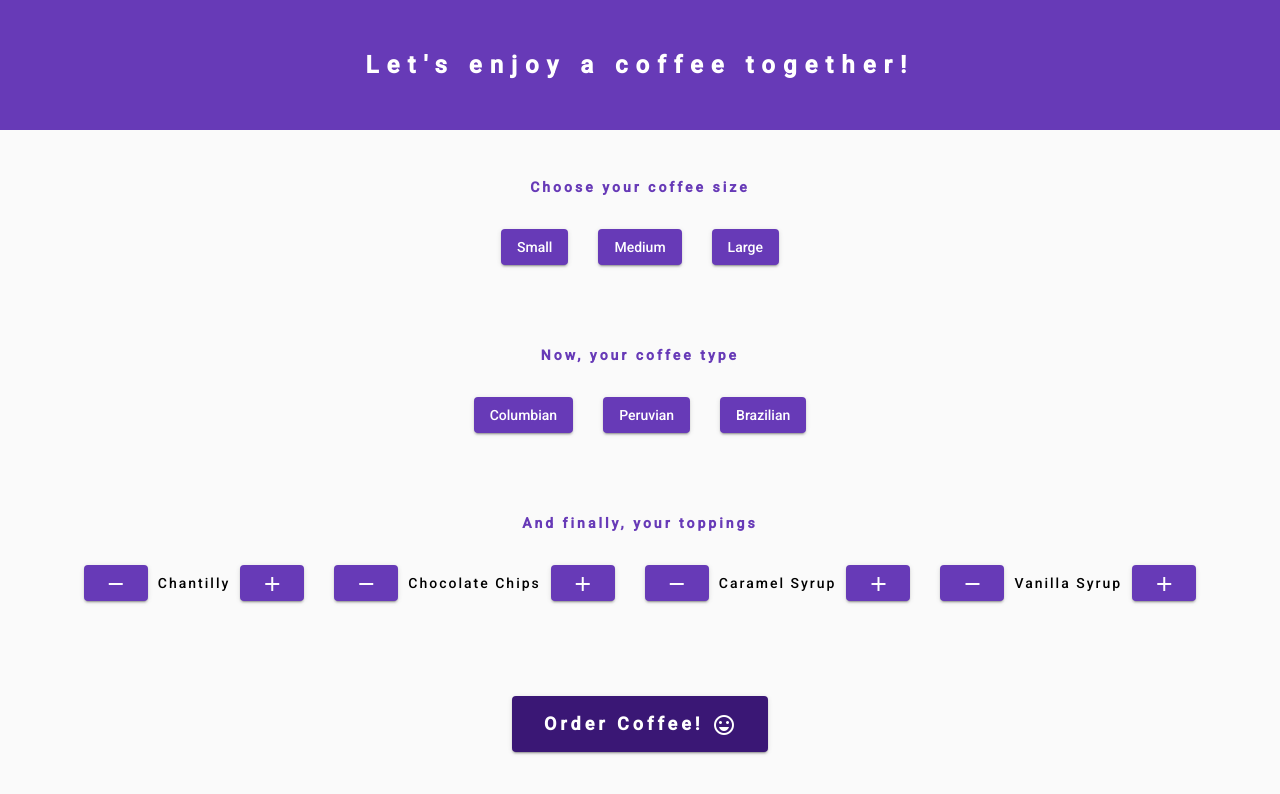
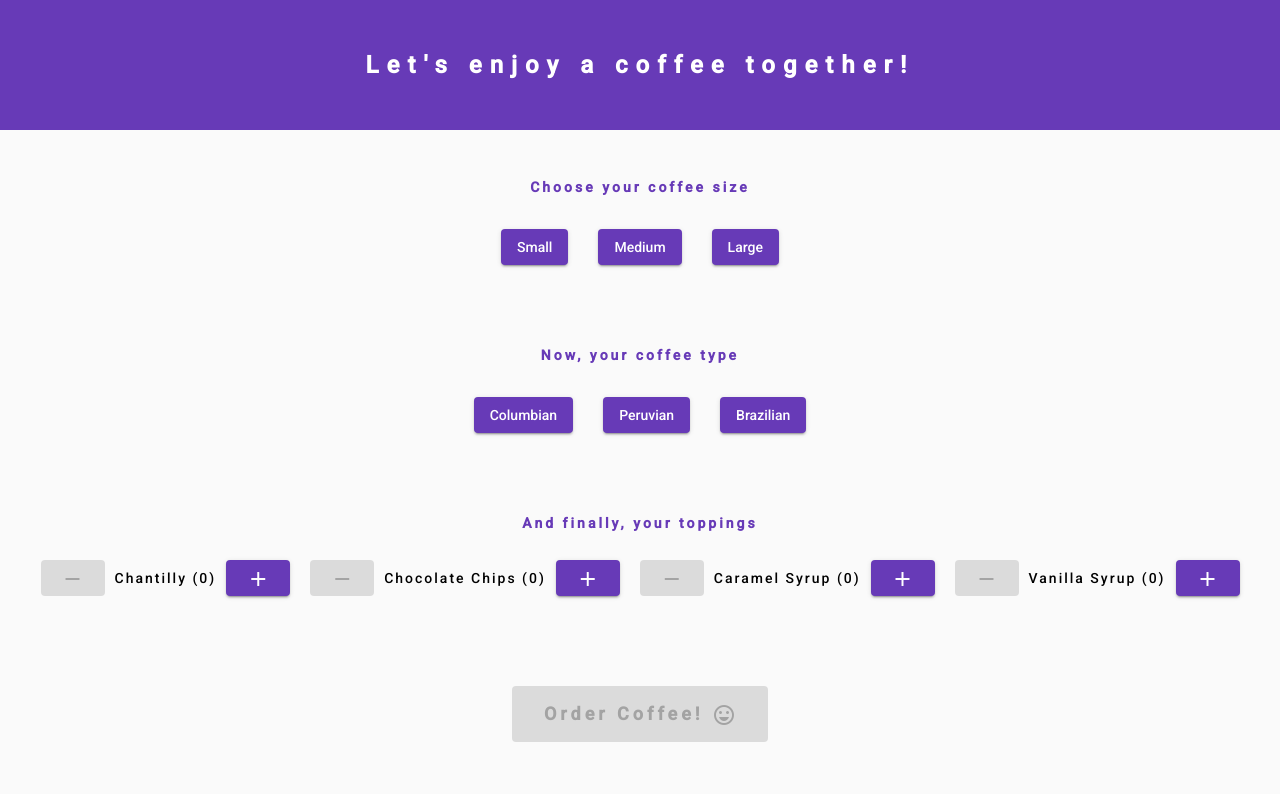
Before and after one commit to victorgallen73/coffee-machine, an Angular app: page / in a window 1280 px wide. Shown: the top 794 px of the page. Built offline with nearby package versions, Linux system fonts and the light colour scheme.

Commit message:
Update toppings to work with formArray

```diff
--- a/src/app/components/coffee-machine/coffee-machine.component.html
+++ b/src/app/components/coffee-machine/coffee-machine.component.html
@@ -2,8 +2,8 @@
     <p class="container__title">Let's enjoy a coffee together!</p>
     <app-cup-size [control]="coffeeForm.controls['size']"></app-cup-size>
     <app-coffee-type [control]="coffeeForm.controls['type']"></app-coffee-type>
-    <app-toppings [control]="coffeeForm.controls['toppings']"></app-toppings>
-    <button mat-raised-button color="primary" class="container__button" (click)="orderCoffee()">
+    <app-toppings [form]="coffeeForm"></app-toppings>
+    <button mat-raised-button color="primary" class="container__button" [disabled]="this.coffeeForm.invalid" (click)="orderCoffee()">
       Order Coffee!
       <mat-icon>sentiment_very_satisfied</mat-icon>
     </button>
--- a/src/app/components/coffee-machine/coffee-machine.component.ts
+++ b/src/app/components/coffee-machine/coffee-machine.component.ts
@@ -1,5 +1,6 @@
 import { Component, OnInit } from '@angular/core';
 import { FormArray, FormBuilder, FormGroup, Validators } from '@angular/forms';
+import { Topping } from 'src/app/models/topping.enum';
 
 @Component({
   selector: 'app-coffee-machine',
@@ -9,6 +10,7 @@ import { FormArray, FormBuilder, FormGroup, Validators } from '@angular/forms';
 export class CoffeeMachineComponent implements OnInit {
 
   coffeeForm!: FormGroup;
+  toppingsEnum: Array<string> = Object.values(Topping);
 
   constructor(private fb: FormBuilder) { }
 
@@ -21,17 +23,30 @@ export class CoffeeMachineComponent implements OnInit {
     this.coffeeForm = this.fb.group({
       size: ['', Validators.required],
       type: ['', Validators.required],
-      toppings: this.fb.array([
-        this.fb.control('')
-      ]),
+      toppings: this.fb.array([]),
     })
+
+    // Add all toppings form groups
+    this.createToppingsFormGroup();
   }
 
-  get toppings() {
+  private createToppingsFormGroup(): void {
+    this.toppingsEnum.forEach(top => {
+      this.toppings.push(
+        this.fb.group({
+          topping: [top],
+          quantity: 0
+        })
+      )
+    });
+  }
+
+  get toppings(): FormArray {
     return this.coffeeForm.controls['toppings'] as FormArray;
   }
 
   orderCoffee() {
+    console.log(this.coffeeForm.getRawValue());
 
   }
 
--- a/src/app/components/toppings/toppings.component.html
+++ b/src/app/components/toppings/toppings.component.html
@@ -1,14 +1,16 @@
 <div class="container">
     <p class="container__title">And finally, your toppings</p>
 
-    <div class="container__inner">
-        <div class="container__button" *ngFor="let topping of toppings">
-            <button mat-raised-button color="primary">
-              <mat-icon>remove</mat-icon>
-            </button>
-            <p class="container__button__text">{{ topping }}</p>
-            <button mat-raised-button color="primary">
+    <div [formGroup]="form" class="container__inner">
+        <div formArrayName="toppings" *ngFor="let topping of toppings.controls; let i=index;">
+            <div class="container__topping" [formGroupName]="i">
+                <button mat-raised-button color="primary" (click)="updateTopping(i, topping.value.topping, false)" [disabled]="topping.value.quantity === 0">
+                  <mat-icon>remove</mat-icon>
+                </button>
+                <p class="container__button__text">{{ topping.value.topping }} ({{ topping.value.quantity }})</p>
+                <button mat-raised-button color="primary" (click)="updateTopping(i, topping.value.topping, true)">
               <mat-icon>add</mat-icon>
             </button>
+            </div>
         </div>
     </div>
--- a/src/app/components/toppings/toppings.component.scss
+++ b/src/app/components/toppings/toppings.component.scss
@@ -18,6 +18,12 @@
         justify-content: center;
         align-items: center;
     }
+    &__topping {
+        display: flex;
+        justify-content: center;
+        align-items: center;
+        padding: 10px;
+    }
     &__button {
         display: flex;
         justify-content: center;
--- a/src/app/components/toppings/toppings.component.ts
+++ b/src/app/components/toppings/toppings.component.ts
@@ -1,6 +1,5 @@
 import { Component, Input } from '@angular/core';
-import { AbstractControl } from '@angular/forms';
-import { Topping } from 'src/app/models/topping.enum';
+import { FormArray, FormGroup } from '@angular/forms';
 
 @Component({
   selector: 'app-toppings',
@@ -8,10 +7,24 @@ import { Topping } from 'src/app/models/topping.enum';
   styleUrls: ['./toppings.component.scss']
 })
 export class ToppingsComponent {
-  @Input() control!: AbstractControl;
+  @Input() form!: FormGroup;
 
-  toppings: string[] = Object.values(Topping);
+  get toppings(): FormArray {
+    return this.form.controls['toppings'] as FormArray;
+  }
 
-  constructor() { }
+  updateTopping(index: number, topping: string, isAddition: boolean) {
+    const formControl = this.toppings.at(index);
+    let quantityUpdated = formControl.value.quantity;
+
+    if (isAddition) {
+      quantityUpdated = quantityUpdated + 1;
+    } else {
+      // Manage if quantity ordered is less than 0
+      quantityUpdated = quantityUpdated - 1 < 0 ? 0 : quantityUpdated - 1;
+    }
+    // Update formControl
+    formControl.patchValue({topping: topping, quantity: quantityUpdated });
+  }
 
 }
```
Also changed, not shown: src/app/models/topping-ordered.ts (added, +12 -0 lines).
